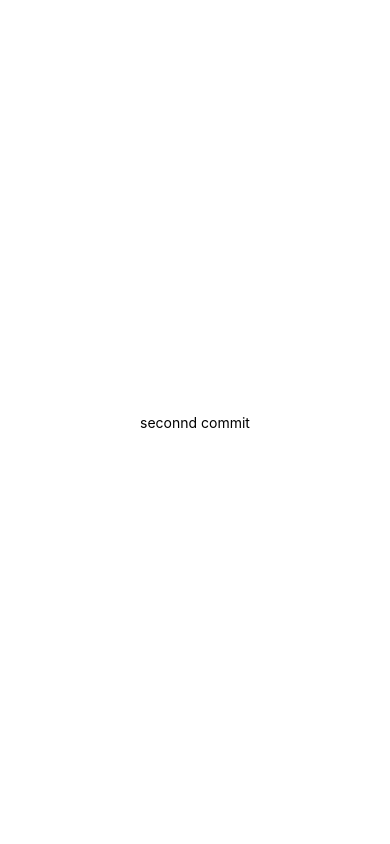
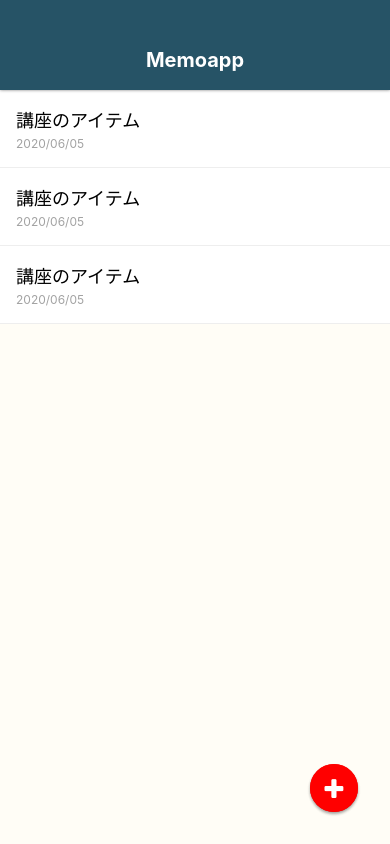
Before and after one commit to TakashiOda/TestApp, a React Native app: screen / in a window 390 px wide. Built offline with nearby package versions, Linux system fonts and the light colour scheme.

Commit message:
create memolist screen

```diff
--- a/App.js
+++ b/App.js
@@ -1,10 +1,18 @@
 import React from 'react';
 import { StyleSheet, Text, View } from 'react-native';
+import { FontAwesome } from '@expo/vector-icons';
+import Appbar from './src/components/Appbar';
+import MemoListScreen from './src/screens/MemoListScreen';
+import CircleButton from './src/elements/CircleButton';
 
 export default function App() {
   return (
     <View style={styles.container}>
-      <Text>seconnd commit</Text>
+      <Appbar />
+      <MemoListScreen />
+      <CircleButton>
+        <FontAwesome size={24} color="white" name="plus" />
+      </CircleButton>
     </View>
   );
 }
--- a/package.json
+++ b/package.json
@@ -8,6 +8,7 @@
     "eject": "expo eject"
   },
   "dependencies": {
+    "@expo/vector-icons": "^10.2.0",
     "expo": "~37.0.3",
     "react": "~16.9.0",
     "react-dom": "~16.9.0",
--- /dev/null
+++ b/src/components/Appbar.js
@@ -0,0 +1,40 @@
+import React from 'react';
+import { StyleSheet, View, Text } from 'react-native';
+
+class Appbar extends React.Component {
+  render() {
+    return (
+      <View style={styles.appbar}>
+        <View>
+          <Text style={styles.appbarTitle}>Memoapp</Text>
+        </View>
+      </View>
+    );
+  }
+}
+
+const styles = StyleSheet.create({
+  appbar: {
+    position: 'absolute',
+    top: 0,
+    left: 0,
+    right: 0,
+    height: 90,
+    paddingTop: 30,
+    backgroundColor: '#265366',
+    justifyContent: 'center',
+    alignItems: 'center',
+    shadowColor: '#000',
+    shadowOffset: { width: 0, height: 0 },
+    shadowOpacity: 0.5,
+    shadowRadius: 3,
+    zIndex: 10,
+  },
+  appbarTitle: {
+    color: '#fff',
+    fontSize: 20,
+    fontWeight: 'bold',
+  },
+});
+
+export default Appbar;
--- /dev/null
+++ b/src/components/MemoList.js
@@ -0,0 +1,45 @@
+import React from 'react';
+import { StyleSheet, View, Text } from 'react-native';
+
+class MemoList extends React.Component {
+  render() {
+    return (
+      <View style={styles.memoList}>
+        <View style={styles.memoListItem}>
+          <Text style={styles.memoTitle}>講座のアイテム</Text>
+          <Text style={styles.memoDate}>2020/06/05</Text>
+        </View>
+        <View style={styles.memoListItem}>
+          <Text style={styles.memoTitle}>講座のアイテム</Text>
+          <Text style={styles.memoDate}>2020/06/05</Text>
+        </View>
+        <View style={styles.memoListItem}>
+          <Text style={styles.memoTitle}>講座のアイテム</Text>
+          <Text style={styles.memoDate}>2020/06/05</Text>
+        </View>
+      </View>
+    );
+  }
+}
+const styles = StyleSheet.create({
+  memoList: {
+    width: '100%',
+    flex: 1,
+    paddingTop: 90,
+  },
+  memoListItem: {
+    padding: 16,
+    borderBottomWidth: 1,
+    borderBottomColor: '#eee',
+    backgroundColor: '#fff',
+  },
+  memoTitle: {
+    fontSize: 18,
+    marginBottom: 4,
+  },
+  memoDate: {
+    fontSize: 12,
+    color: '#a2a2a2',
+  },
+});
+export default MemoList;
--- /dev/null
+++ b/src/elements/CircleButton.js
@@ -0,0 +1,56 @@
+import React from 'react';
+import {
+  StyleSheet, View, Text, TouchableHighlight,
+} from 'react-native';
+// import { Ionicons, FontAwesom } from '@expo/vector-icons';
+
+class CircleButton extends React.Component {
+  render() {
+    // const { style, color, onPress } = this.props;
+    // let bgColor = '#E31676';
+    // let textColor = '#fff';
+    //
+    // if (color === 'white') {
+    //   bgColor = '#fff';
+    //   textColor = '#E31676';
+    // }
+    return (
+      <TouchableHighlight style={styles.container}>
+        <View style={styles.circleButton}>
+          <Text style={styles.circleButtonTitle}>
+            {this.props.children}
+          </Text>
+        </View>
+      </TouchableHighlight>
+    );
+  }
+}
+
+const styles = StyleSheet.create({
+  container: {
+    width: 48, // 追加
+    height: 48,
+    position: 'absolute',
+    bottom: 32,
+    right: 32,
+  },
+  circleButton: {
+    width: 48,
+    height: 48,
+    borderRadius: 24,
+    backgroundColor: 'red',
+    justifyContent: 'center',
+    alignItems: 'center',
+    shadowColor: '#000',
+    shadowOffset: { width: 0, height: 2 },
+    shadowOpacity: 0.2,
+    shadowRadius: 3,
+  },
+  circleButtonTitle: {
+    fontSize: 32,
+    lineHeight: 38,
+    alignSelf: 'center',
+  },
+});
+
+export default CircleButton;
--- /dev/null
+++ b/src/screens/MemoListScreen.js
@@ -0,0 +1,31 @@
+import React from 'react';
+import { StyleSheet, View } from 'react-native';
+// import firebase from 'firebase';
+import { FontAwesome } from '@expo/vector-icons';
+import MemoList from '../components/MemoList';
+import CircleButton from '../elements/CircleButton';
+
+class MemoListScreen extends React.Component {
+  render() {
+    return (
+      <View style={styles.container}>
+        <MemoList />
+        <View>
+          <CircleButton>
+            <FontAwesome size={36} color="white" name="plus" />
+          </CircleButton>
+        </View>
+      </View>
+    );
+  }
+}
+
+const styles = StyleSheet.create({
+  container: {
+    flex: 1,
+    width: '100%',
+    backgroundColor: '#FFFDF6',
+  },
+});
+
+export default MemoListScreen;
```
Also changed, not shown: 1 other file (tests, documents, lock files or other folders).
